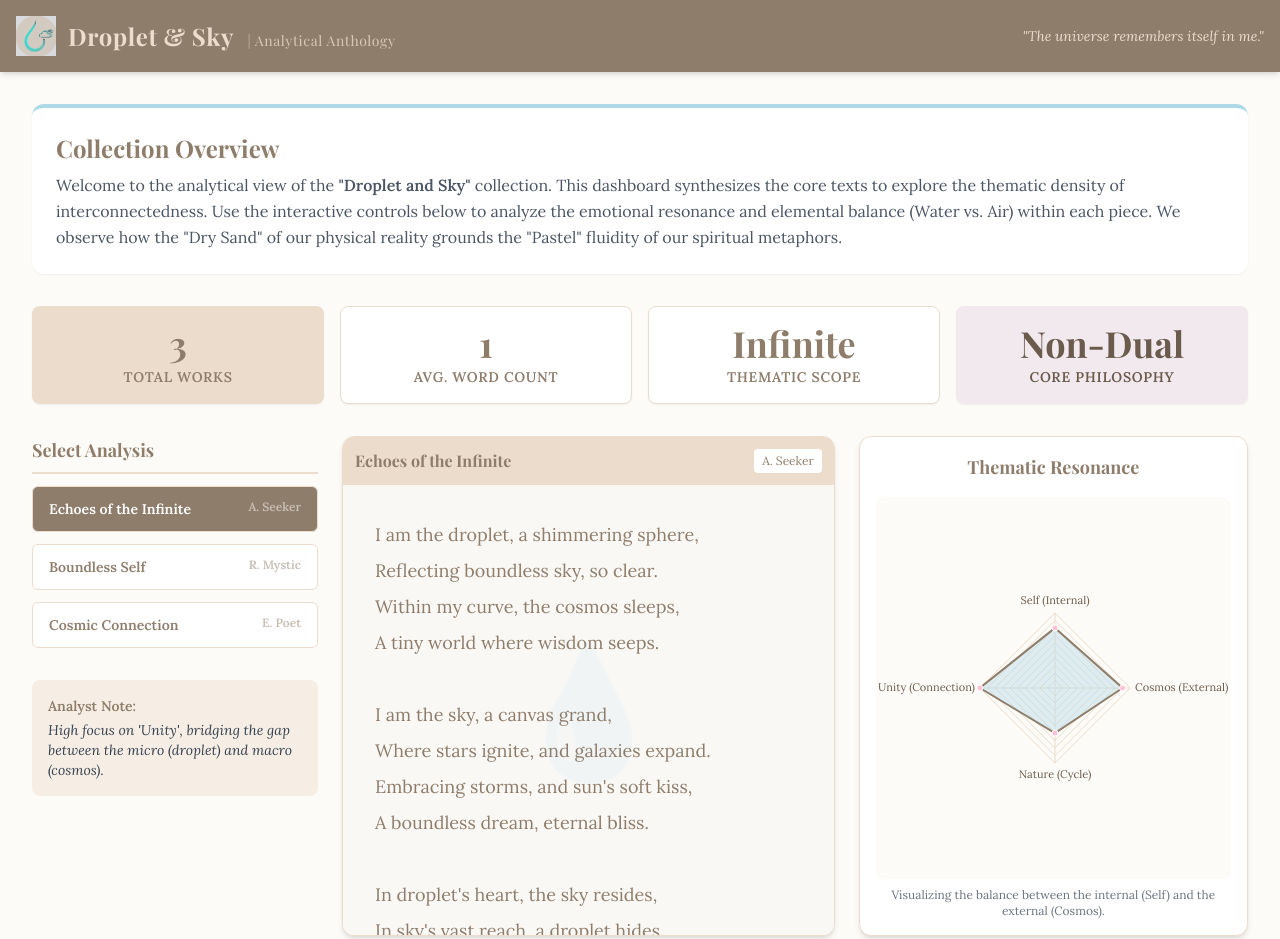
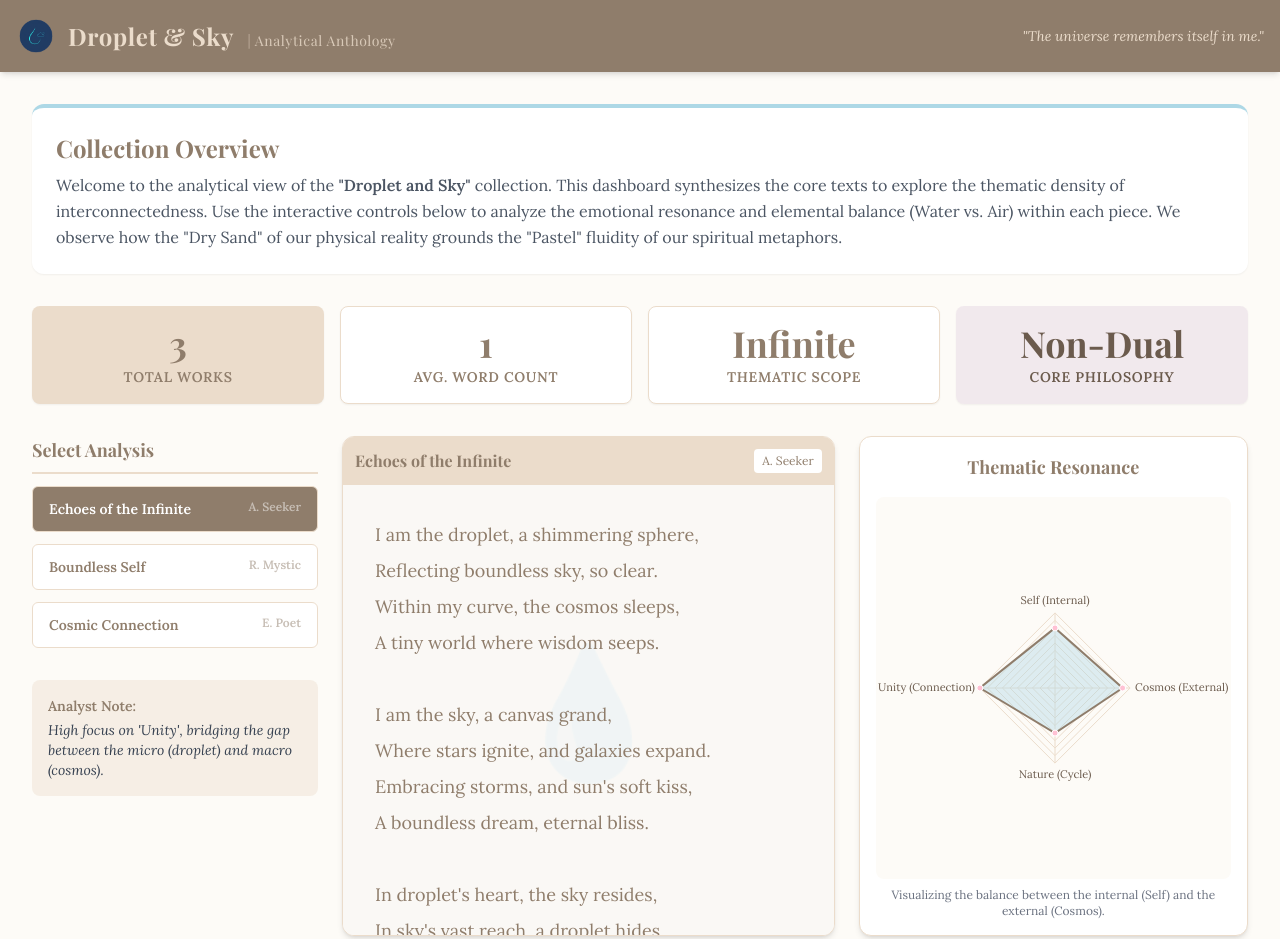
Before and after one commit to WindyTalbotAuthor/WindyTalbotAuthor.github.io, a plain HTML site: page index.html in a window 1280 px wide. Shown: the top 939 px of the page. Drawn offline with nearby package versions, Linux system fonts and the light colour scheme.

Commit message:
Fix HTML encoding issues in index.html

```diff
--- a/index.html
+++ b/index.html
@@ -88,7 +88,7 @@
     <nav class="w-full bg-[#8F7D6B] text-[#EBDCCB] shadow-md p-4 sticky top-0 z-50">
         <div class="max-w-7xl mx-auto flex justify-between items-center">
             <div class="flex items-center gap-3">
-                <span class="text-2xl"><img src="dropletandsky.png" alt="Droplet" class="h-10 w-10 object-contain" /></span>
+                <span class="text-2xl"><img src="droplet-and-sky-icon.png" alt="Droplet" class="h-10 w-10 object-contain" /></span>
                 <h1 class="text-2xl font-bold tracking-wide">Droplet & Sky <span class="text-sm font-normal opacity-80 ml-2">| Analytical Anthology</span></h1>
             </div>
             <div class="hidden md:block text-sm italic">
```
